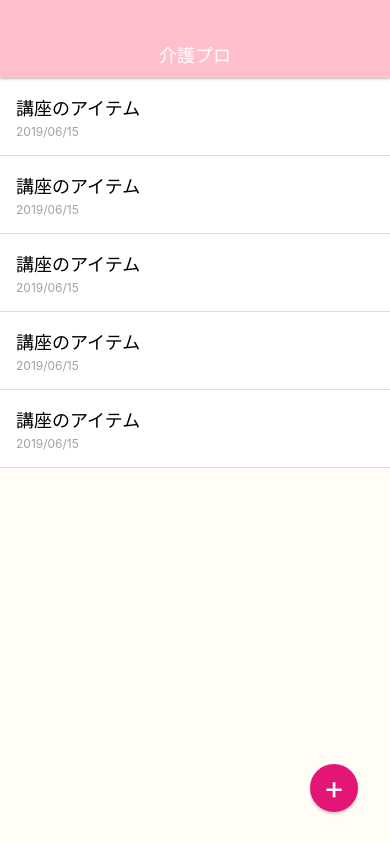
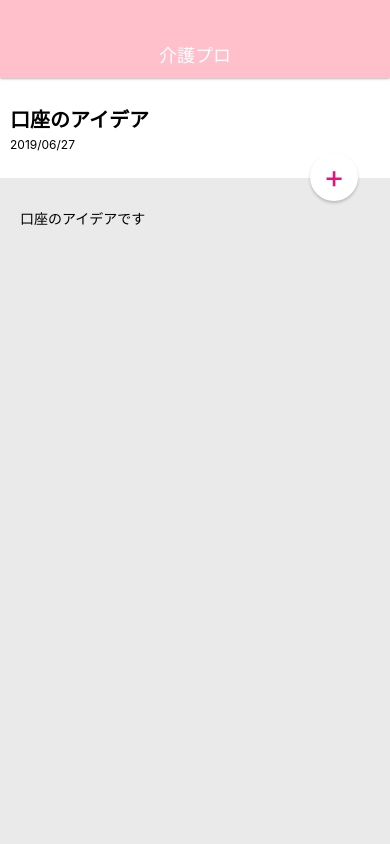
Before and after one commit to shusakukamiyama/react_study_udemy_memoapp, a React Native app: screen / in a window 390 px wide. Built offline with nearby package versions, Linux system fonts and the light colour scheme.

Commit message:
make MemoDetailScreen

```diff
--- a/App.js
+++ b/App.js
@@ -1,19 +1,13 @@
 import React from 'react';
 import { StyleSheet, View } from 'react-native';
+import Appbar from './src/components/Appbar';
 
-import MemoList from './src/components/MemoList';
-import Appbar from './src/components/Appbar';
-import CircleButton from './src/elements/CircleButton';
-
+import MemoDetailScreen from './src/screens/MemoDetailScreen';
 export default function App() {
   return (
     <View style={styles.container}>
       <Appbar/>
-
-      <MemoList/>
-
-      <CircleButton>+</CircleButton>
-
+      <MemoDetailScreen/>
     </View>
   );
 }
--- a/src/elements/CircleButton.js
+++ b/src/elements/CircleButton.js
@@ -3,9 +3,19 @@
 
 class CircleButton extends React.Component {
     render(){
+        const { style, color } = this.props;
+
+        let bgColor = '#E31676';
+        let textColor = '#fff';
+
+        if ( color === 'white') {
+            bgColor = '#fff';
+            textColor = '#E31676'
+        }
+
         return(
-            <View style={styles.memoAddButton}>
-                <Text style={styles.memoAddButtonTitle}>
+            <View style={[styles.CircleButton, style, {backgroundColor:bgColor}]}>
+                <Text style={[styles.CircleButtonTitle , {color:textColor}]}>
                     { this.props.children }
                 </Text>
             </View>
@@ -14,13 +24,12 @@
 }
 
 const styles = StyleSheet.create({
-    memoAddButton: {
+    CircleButton: {
         position: 'absolute',
         bottom: 32,
         right: 32,
         width: 48,
         height: 48,
-        backgroundColor: '#E31676',
         borderRadius: 24,
         justifyContent: "center",
         alignItems: "center",
@@ -30,7 +39,7 @@
         shadowRadius: 3,
         zIndex: 10,
     },
-    memoAddButtonTitle: {
+    CircleButtonTitle: {
         fontSize: 32,
         lineHeight: 32,
         color: "#fff",
--- /dev/null
+++ b/src/screens/MemoDetailScreen.js
@@ -0,0 +1,59 @@
+import React from 'react';
+import { View, StyleSheet ,Text} from 'react-native';
+
+import CircleButton from '../elements/CircleButton';
+
+class MemoDetailScreen extends React.Component{
+    render() {
+        return(
+            <View style={styles.container}>
+                <View>
+                    <View style={styles.memoHeader}>
+                        <Text style={styles.memoHeaderTitle}>口座のアイデア</Text>
+                        <Text style={styles.memoHeaderDate}>2019/06/27</Text>
+                    </View>
+                </View>
+
+                <View style={styles.memoContent}>
+                    <Text>口座のアイデアです</Text>
+                </View>
+
+                <CircleButton color='white' style={styles.editButton}>+</CircleButton>
+            </View>
+        );
+    }
+}
+
+const styles = StyleSheet.create({
+    container: {
+        flex:1,
+        width:'100%',
+    },
+    memoHeader: {
+        height:100,
+        backgroundColor:'#fff',
+        justifyContent:'center',
+        padding:10,
+    },
+    memoHeaderTitle: {
+        fontSize:20,
+        fontWeight: 'bold',
+        marginBottom:4,
+    },
+    memoHeaderDate: {
+        fontSize:12,
+    },
+    memoContent: {
+        paddingTop:30,
+        paddingLeft:20,
+        paddingRight:20,
+        paddingBottom:20,
+        flex:1,
+        backgroundColor:'#eaeaea',
+    },
+    editButton: {
+        top:75,
+    },
+});
+
+export default MemoDetailScreen;
```
Also changed, not shown: src/screens/MemoListScreen.js (added, +25 -0 lines).
